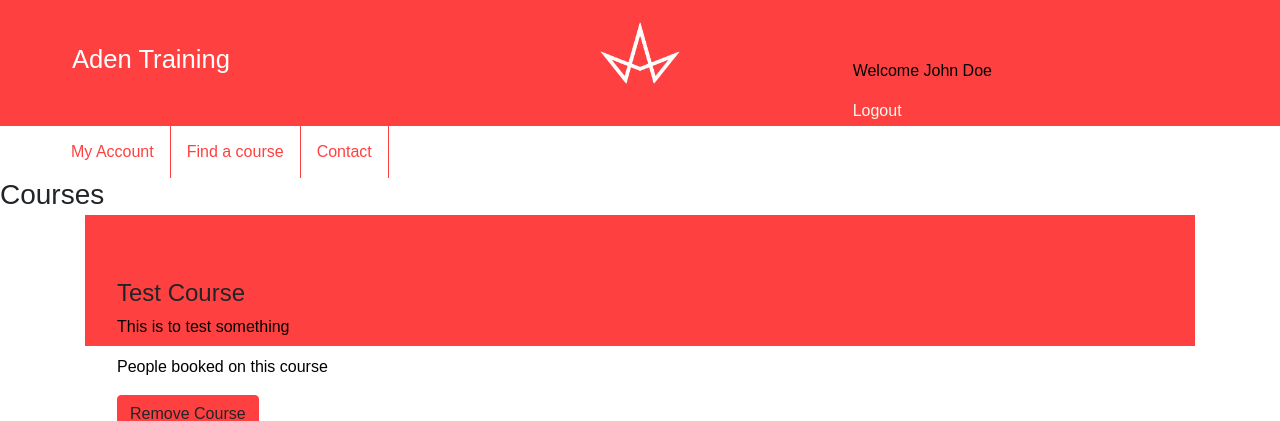
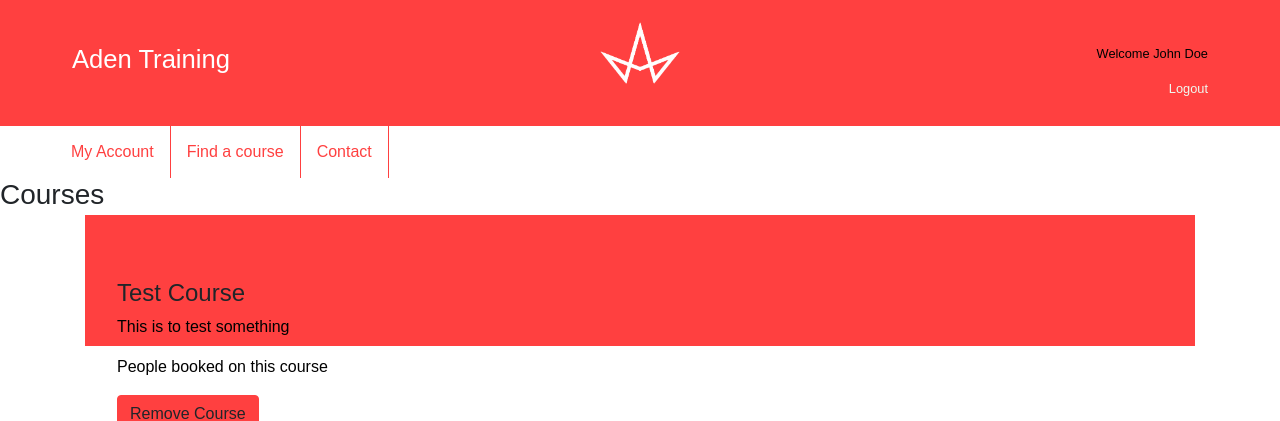
Before and after one commit to Aden-Training/Training_Portal, a Flask app: page /courses in a window 1280 px wide. Shown: the top 421 px of the page. Run offline with Flask 2, Linux system fonts and the light colour scheme; a user stored in the database is signed in; data comes from the database, SQL or seed files in the repository; both versions use the stored data as it was after the commit; some libraries are stand-ins or nearby versions.

Commit message:
Moved login text to far right

```diff
--- a/static/css/master.css
+++ b/static/css/master.css
@@ -59,6 +59,18 @@ p{
   height:auto;
   margin-top: -40px;
   border-collapse: separate;
+}
+
+/* Text showing user login */
+.loginText {
+  color: #ffffff;
+  font-family: 'Raleway', sans-serif;
+  font-size: 6px;
+  font-size: 1vw;
+  text-align: right;
+  margin: 0 auto;
+  margin-top: -15px;
+  margin-right: 10px;
 }
 
 /* Image on top of page */
@@ -146,16 +158,14 @@ h2{
 
 /* Catergory bar */
 .catbar{
-  border: 1px solid black;
   color: #000000;
   padding-top: 10px;
-  padding-bottom: 10px;
+  padding-bottom: 20px;
   padding-left: 30px;
-  margin-left: 15px;
   margin-top: 15px;
   height: auto;
-  width: 85%;
-  background-color: #ffffff;
+  width: 90%;
+  background: rgba(242,185,41,0.3);
 }
 
 .catlist{
--- a/templates/base.html
+++ b/templates/base.html
@@ -25,10 +25,12 @@
         </div>
         <div class="col-md-1"></div>
         <div class="col-md-4 col-sm-2">
-          {% if session['user'] %}
-          <p>Welcome {{session['user']}}</p>
-          <a href="/logout">Logout</a>
-          {% endif %}
+          <div class="loginText">
+            {% if session['user'] %}
+            <p>Welcome {{session['user']}}</p>
+            <a href="/logout">Logout</a>
+            {% endif %}
+          </div>
         </div>
       </div>
     </div>
```
Also changed, not shown: db/database.db.
